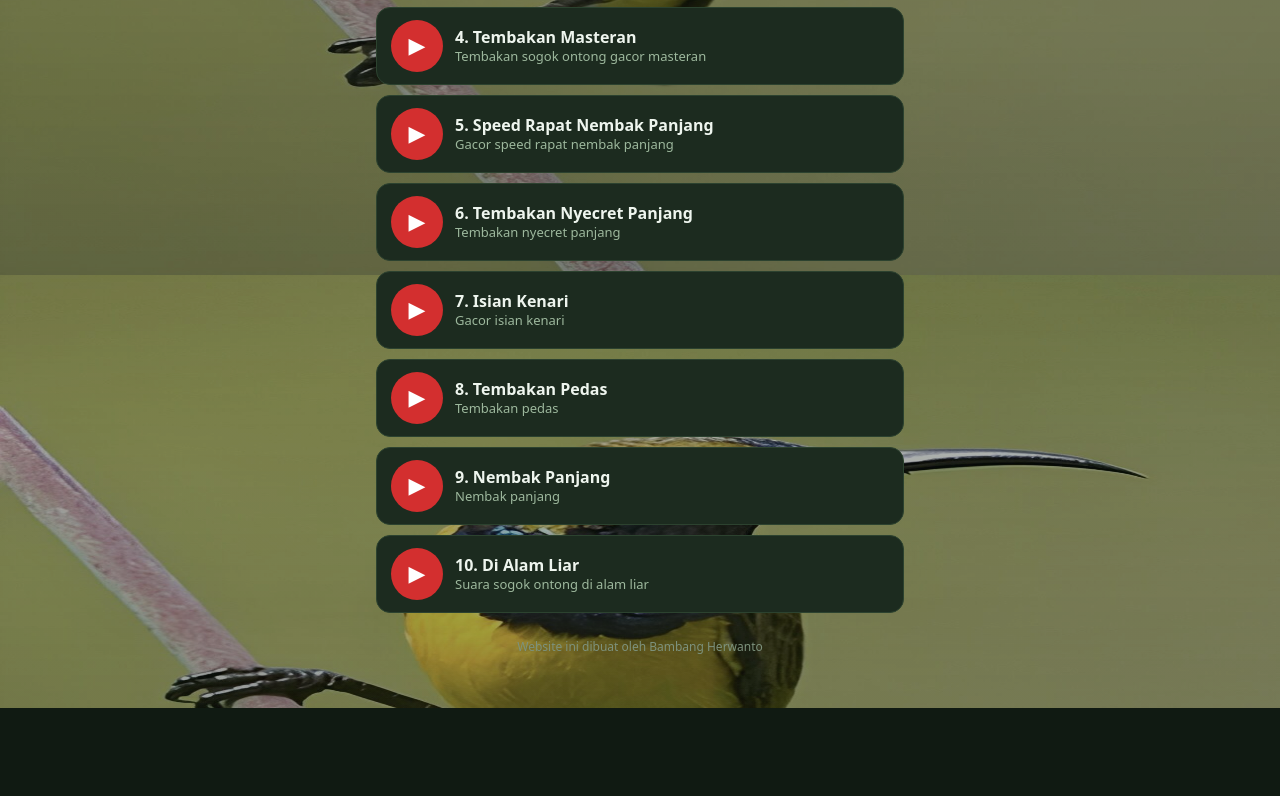
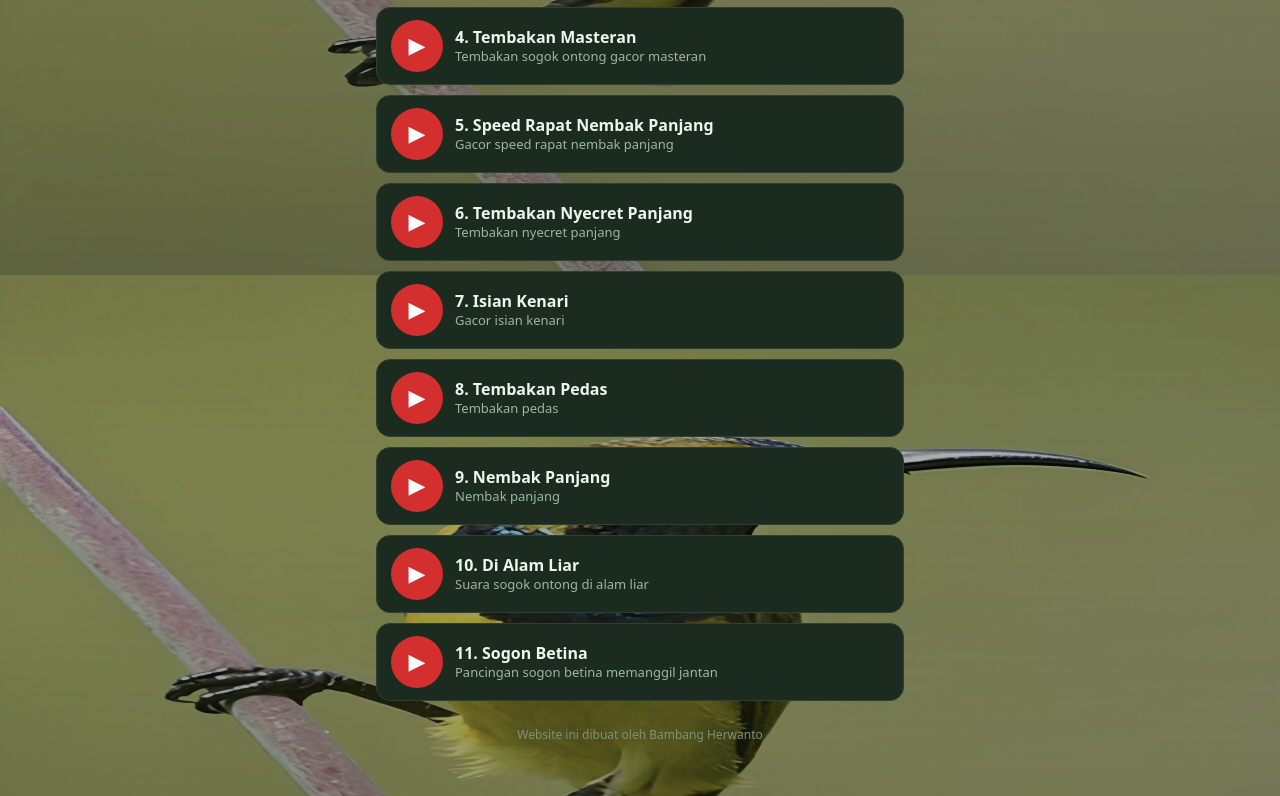
Before and after one commit to abcd21boy-ship-it/Bambangsound, a plain HTML site: page index.html in a window 1280 px wide. Shown: the part 525-1321 px from the top of the page. Before the commit the page ends 1233 px from the top, so only its background shows below. Drawn offline with Linux system fonts and the light colour scheme.

Commit message:
Tambah 5 track: Gemericik Air, Ombak Laut, Desir Angin, Hutan Pagi, Sogon Betina

```diff
--- a/index.html
+++ b/index.html
@@ -70,11 +70,16 @@ var tracks = [
   { sec: "Suara Sogon", file: "audio/sogon-tembakan-pedas.mp3", name: "Tembakan Pedas", desc: "Tembakan pedas" },
   { sec: "Suara Sogon", file: "audio/sogon-nembak-panjang.mp3", name: "Nembak Panjang", desc: "Nembak panjang" },
   { sec: "Suara Sogon", file: "audio/sogon-alam-liar.mp3", name: "Di Alam Liar", desc: "Suara sogok ontong di alam liar" },
+  { sec: "Suara Sogon", file: "audio/sogon-betina.mp3", name: "Sogon Betina", desc: "Pancingan sogon betina memanggil jantan" },
   { sec: "Terapi Alam", file: "audio/terapi-air-mengalir.mp3", name: "Air Mengalir", desc: "Suara air mengalir, terapi menenangkan" },
   { sec: "Terapi Alam", file: "audio/terapi-air-terjun.mp3", name: "Air Terjun", desc: "Suara air terjun, terapi menenangkan" },
   { sec: "Terapi Alam", file: "audio/terapi-hujan.mp3", name: "Hujan", desc: "Suara hujan, terapi menenangkan" },
   { sec: "Terapi Alam", file: "audio/terapi-hujan-hutan.mp3", name: "Hujan di Hutan", desc: "Suara hujan di hutan, terapi menenangkan" },
   { sec: "Terapi Alam", file: "audio/terapi-alam-burung.mp3", name: "Alam & Burung", desc: "Suara air mengalir dan burung di alam" },
+  { sec: "Terapi Alam", file: "audio/terapi-gemericik-air.mp3", name: "Gemericik Air", desc: "Suara gemericik air, terapi burung stres" },
+  { sec: "Terapi Alam", file: "audio/terapi-ombak-laut.mp3", name: "Ombak Laut", desc: "Suara ombak laut, terapi menenangkan" },
+  { sec: "Terapi Alam", file: "audio/terapi-desir-angin.mp3", name: "Desir Angin", desc: "Suara angin di pepohonan, terapi menenangkan" },
+  { sec: "Terapi Alam", file: "audio/terapi-hutan-pagi.mp3", name: "Hutan Pagi", desc: "Kicau burung hutan pagi hari, terapi menenangkan" },
   { sec: "Masteran Burung", file: "audio/masteran-cililin.mp3", name: "Cililin", desc: "Masteran cililin" },
   { sec: "Masteran Burung", file: "audio/isian-kapas-tembak.mp3", name: "Kapas Tembak", desc: "Masteran kapas tembak" },
   { sec: "Masteran Burung", file: "audio/isian-cucak-jenggot.mp3", name: "Cucak Jenggot", desc: "Masteran cucak jenggot" },
```
